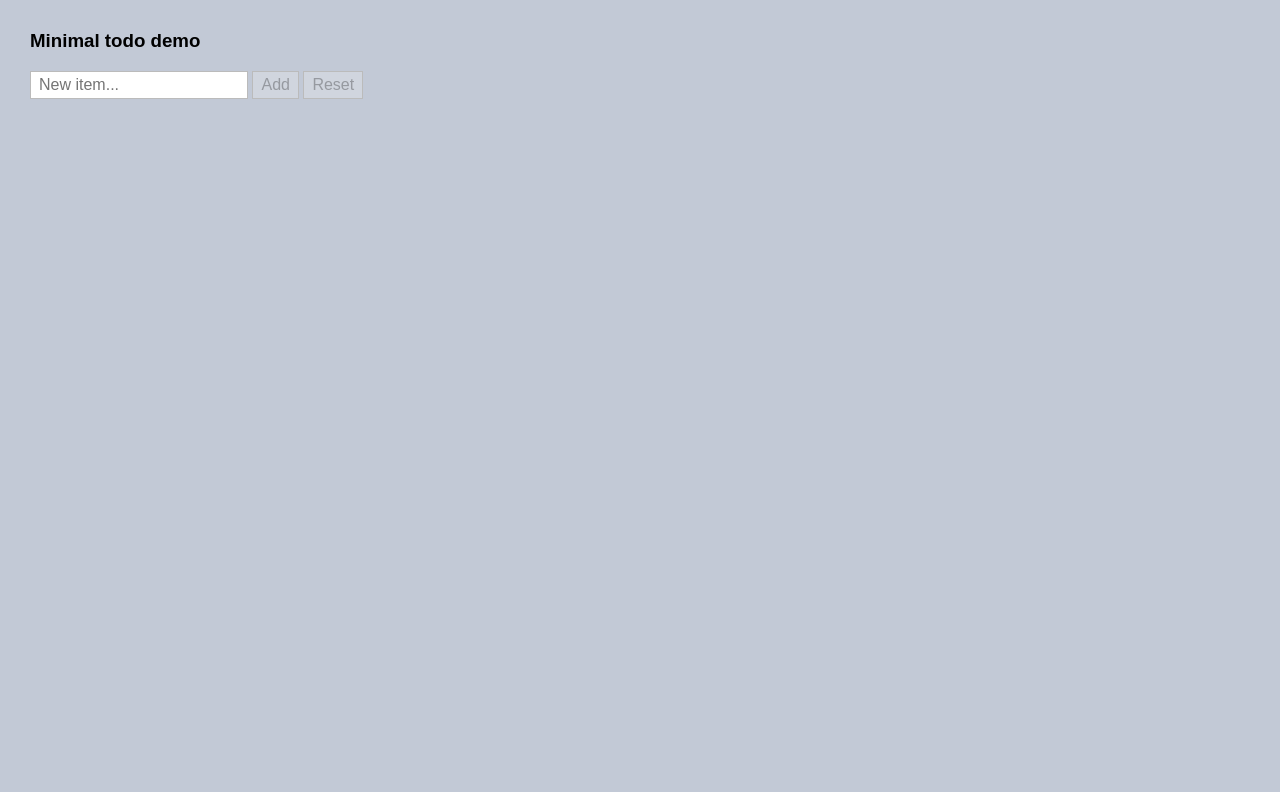
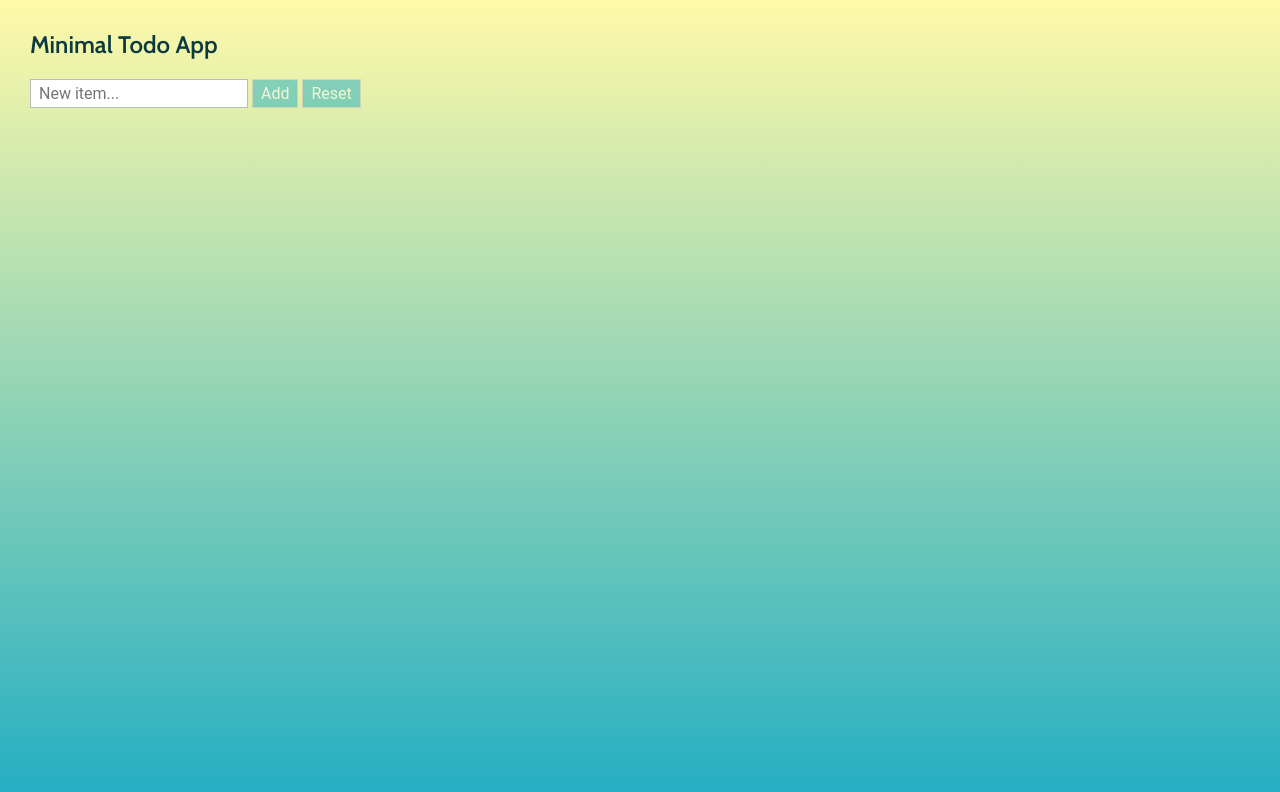
Before and after one commit to rolandjlevy/js-basic-todo-demo, a plain HTML site: page index.html in a window 1280 px wide. Drawn offline with nearby package versions, Linux system fonts and the light colour scheme.

Commit message:
Improved UI

```diff
--- a/index.html
+++ b/index.html
@@ -3,13 +3,16 @@
   <head>
     <meta charset="utf-8">
     <meta name="viewport" content="width=device-width">
-    <title>Minimal todo demo</title>
+    <title>Minimal Todo App</title>
     <link href="style.css" rel="stylesheet" type="text/css" />
+    <link rel="preconnect" href="https://fonts.googleapis.com">
+    <link rel="preconnect" href="https://fonts.gstatic.com" crossorigin>
+    <link href="https://fonts.googleapis.com/css2?family=Cabin:wght@500;600&display=swap" rel="stylesheet">
   </head>
   <body>
     <main>
       <header>
-        <h3>Minimal todo demo</h3>
+        <h2>Minimal Todo App</h2>
       </header>
       <section>
         <input id="todo-input" oninput="validateAdd(this)" placeholder="New item..." />
--- a/style.css
+++ b/style.css
@@ -1,18 +1,31 @@
 * {
-  font-family: Arial, Helvetica, sans-serif;
+  font-family: Mija, Roboto, Droid Serif, Arial, Helvetica, sans-serif;
 }
 
 body {
-  background: hsl(220, 20%, 80%);
+  background: hsl(188, 70%, 45%);
+  background: linear-gradient(0deg, hsl(188, 70%, 45%) 0%, hsl(56, 100%, 83%) 100%);
   margin: 30px;
+}
+
+main {
+  height: calc(100vh - 60px);
+}
+
+h2 {
+  font-family: 'Cabin', sans-serif;
+  color: hsl(188, 70%, 15%);
 }
 
 button {
   cursor: pointer;
+  background: hsl(188, 70%, 45%);
+  color: white;
 }
 
 button:disabled {
   cursor: not-allowed;
+  opacity: 0.5;
 }
 
 input,
@@ -28,7 +41,7 @@ input {
 }
 
 #container > ul {
-  padding: 0;
+  padding: 0 10px 0 0;
   margin: 10px 0;
   list-style: none;
   max-height: 400px;
```
Also changed, not shown: 2 other files.
